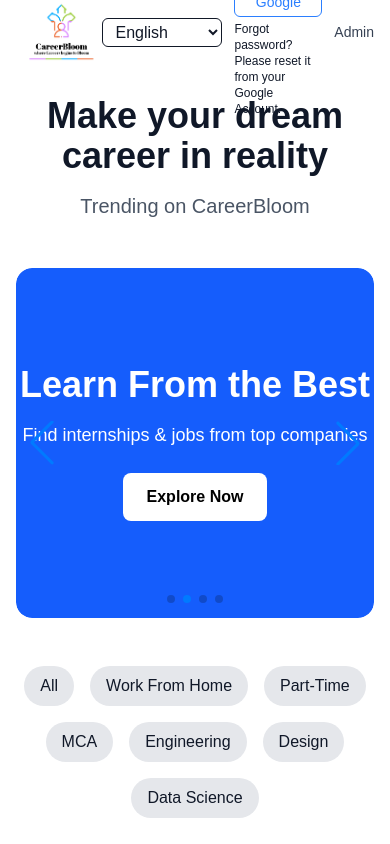
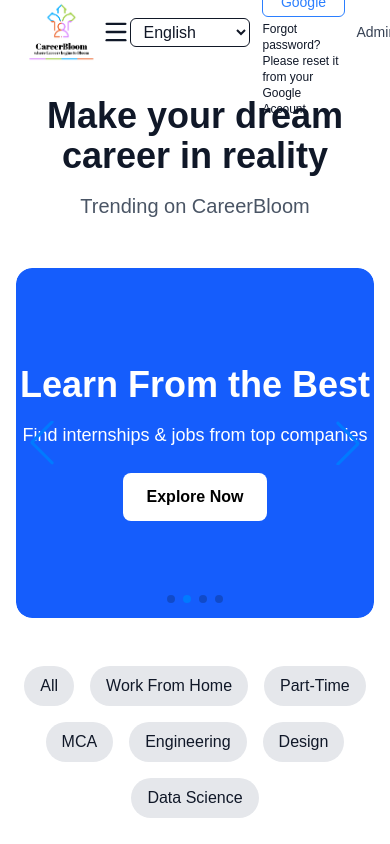
Before and after one commit to Manasviker/careerbloomintern, a Next.js app in the folder careerbloom/: page / in a window 390 px wide. Shown: the top 844 px of the page. Built offline with nearby package versions, Linux system fonts and the light colour scheme; no server answers.

Commit message:
Add mobile menu

```diff
--- a/careerbloom/src/components/Navbar.tsx
+++ b/careerbloom/src/components/Navbar.tsx
@@ -224,7 +224,7 @@ import React, { useRef, useState } from 'react'
 import logo from "../Assets/logo.png"
 import Link from 'next/link';
 import { auth, provider } from "../firebase/firebase";
-import { ChevronDown, ChevronUp, Divide } from 'lucide-react';
+import { ChevronDown, ChevronUp, Divide, Menu, X } from 'lucide-react';
 import { signInWithPopup, signOut } from 'firebase/auth';
 import { toast } from 'react-toastify';
 import { selectuser } from '@/Feature/Userslice';
@@ -246,6 +246,7 @@ const Navbar = () => {
     // const dropdownref = useRef(null)
     const user=useSelector(selectuser)
     const { t } = useTranslation();
+    const [mobileOpen, setMobileOpen] = useState(false);
 
     const handlelogin = async () => {
   try {
@@ -338,7 +339,7 @@ const handlelogout = () => {
     // setuser(null)
 };
 return (
-    <nav>
+    <nav className="relative">
         <div className='max-w-7xl mx-auto px-4 sm:px-6 lg:px-8'>
             <div className='flex justify-between h-16 items-center'>
                 <div className='flex-shrink-0'>
@@ -381,7 +382,12 @@ return (
                             className="outline-none text-sm px-2" />
                     </div>
                 </div>
-
+<button
+  onClick={() => setMobileOpen(!mobileOpen)}
+  className="md:hidden text-gray-900"
+>
+  {mobileOpen ? <X size={28} /> : <Menu size={28} />}
+</button>
                 <div className="flex items-center gap-3">
                 <select
   onChange={handleLanguageChange}
@@ -458,6 +464,16 @@ return (
                 </div>
             </div>
         </div>
+        {mobileOpen && (
+  <div className="md:hidden bg-white border-t p-4 flex flex-col gap-4 text-gray-900">
+    <Link href="/internship">Internships</Link>
+    <Link href="/job">Jobs</Link>
+    <Link href="/resume">Resume</Link>
+    <Link href="/public-space">Public Space</Link>
+    <Link href="/subscription">Plans</Link>
+    <Link href="/adminlogin">Admin</Link>
+  </div>
+)}
     </nav>
 
 );
```
